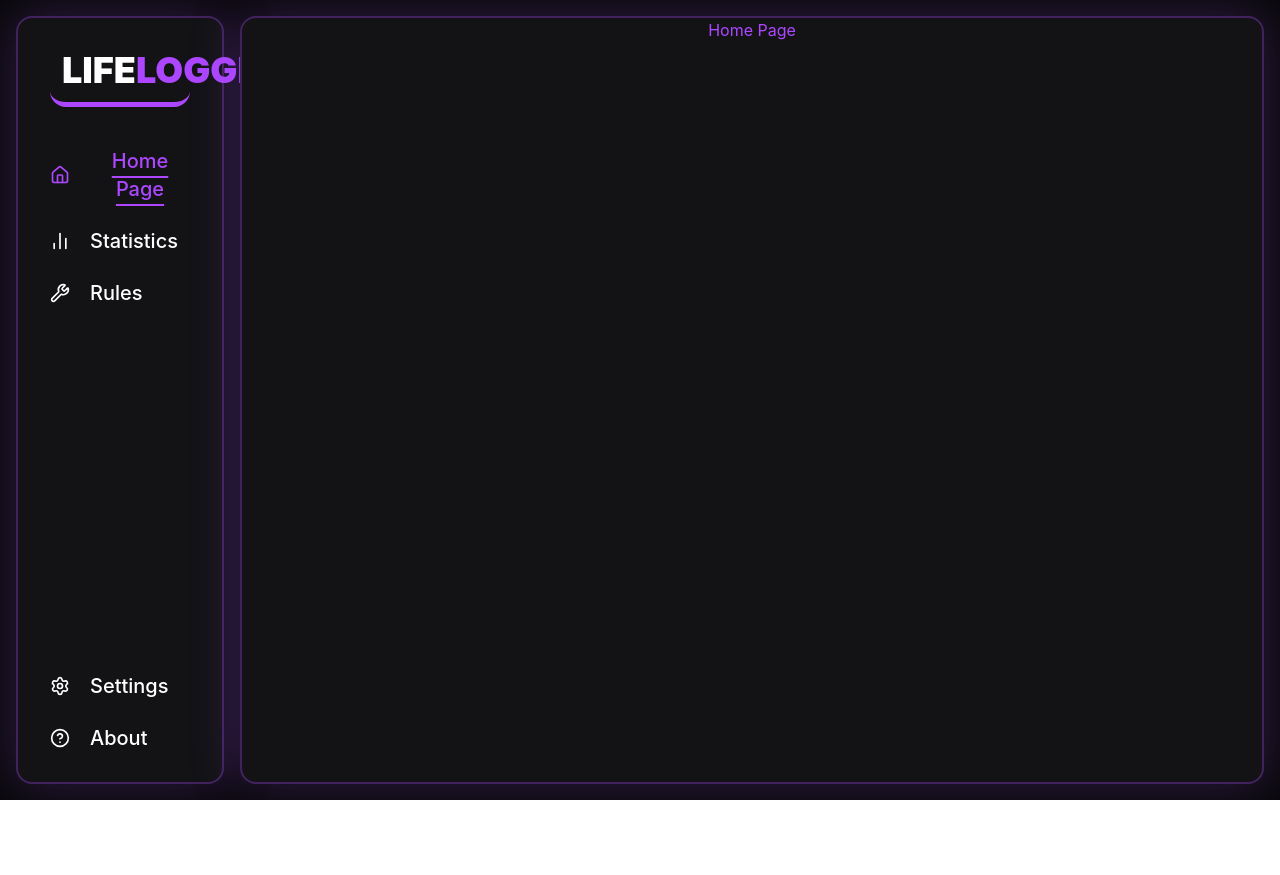
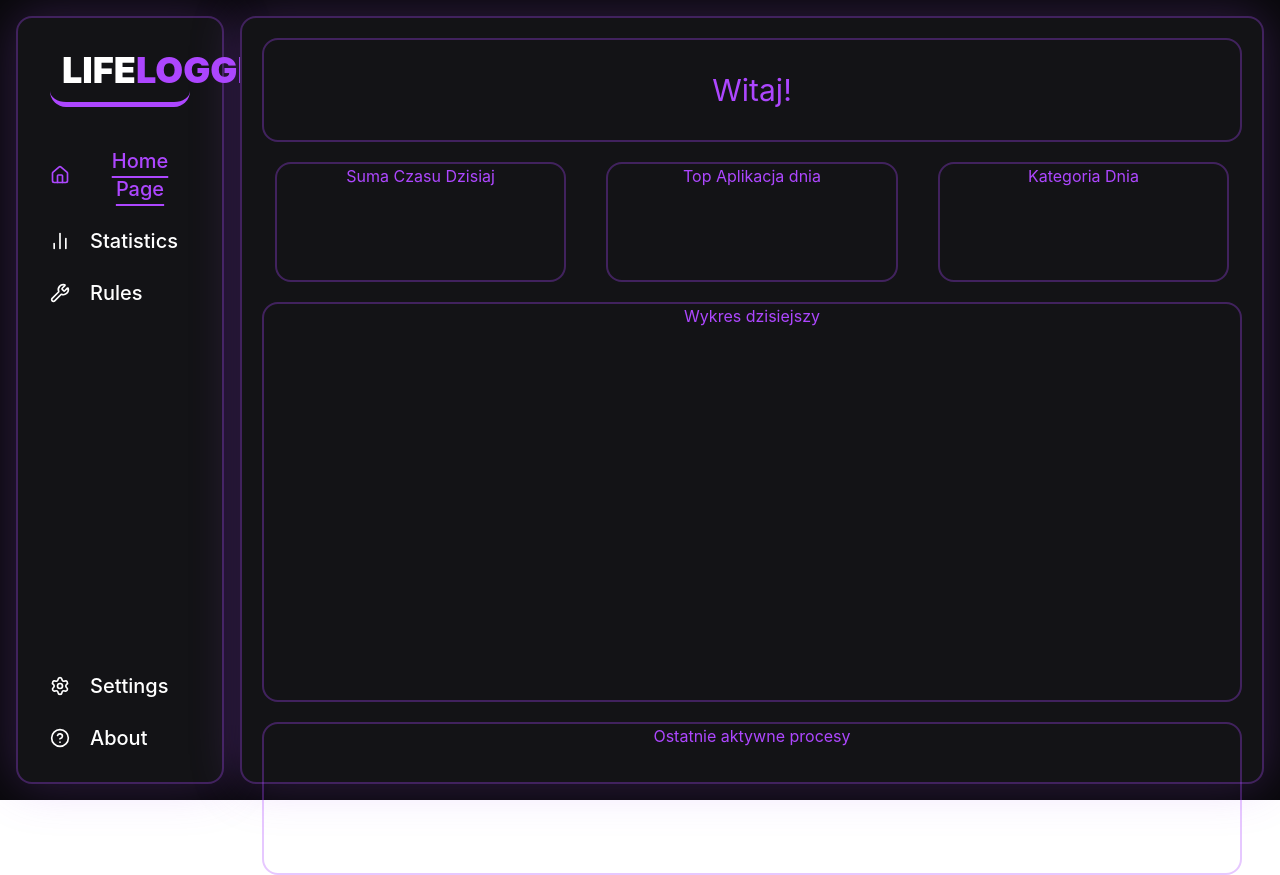
Before and after one commit to kubaMiczuu/The-Life-Logger, a React (Vite) app in the folder frontend-react/: page / in a window 1280 px wide. Before the commit the page ends 800 px from the top, so only its background shows below. Built offline with nearby package versions, Linux system fonts and the light colour scheme; no server answers.

Commit message:
feat: add basic layout for Home Page

```diff
--- a/frontend-react/src/App.tsx
+++ b/frontend-react/src/App.tsx
@@ -22,6 +22,7 @@ createRoot(document.getElementById('root')!).render(
                     <Route path="/settings" element={<Settings/>} />
                     <Route path="/about" element={<About/>} />
                 </Routes>
+
             </div>
         </BrowserRouter>
     </StrictMode>,
--- a/frontend-react/src/components/LoadingPage.tsx
+++ b/frontend-react/src/components/LoadingPage.tsx
@@ -1,14 +1,14 @@
 const LoadingPage = () => {
     return (
-        <div className="min-h-screen bg-[#09090b] flex flex-col items-center justify-center p-4">
-            <div className="bg-[#131316] border border-purple-500/30 p-10 rounded-2xl shadow-[0_0_50px_rgba(168,85,247,0.25)] text-center">
-                <h1 className="text-5xl font-black text-white mb-2">
+        <div className="flex flex-col items-center justify-center p-4 w-5/6">
+            <div className="bg-[#131316] border border-purple-500/30 p-15 rounded-2xl shadow-[0_0_50px_rgba(168,85,247,0.25)] text-center">
+                <h1 className="text-6xl font-black text-white mb-2 border-b-5 rounded-2xl border-purple-500 p-3 pt-0 cursor-default">
                     LIFE<span className="text-purple-500">LOGGER</span>
                 </h1>
-                <p className="text-zinc-400 text-lg">Welcome to your life</p>
+                <p className="text-zinc-400 text-2xl mt-5">Welcome to your life</p>
                 <div className="mt-6 flex gap-3 justify-center">
                     <div className="h-2 w-2 rounded-full bg-purple-500 animate-ping"></div>
-                    <span className="text-xs uppercase tracking-widest text-purple-400 font-bold">Connecting to the server</span>
+                    <span className="text-xs uppercase tracking-widest text-purple-400 font-bold">Loading your data...</span>
                 </div>
             </div>
         </div>
--- a/frontend-react/src/pages/HomePage.tsx
+++ b/frontend-react/src/pages/HomePage.tsx
@@ -1,8 +1,81 @@
+import { useEffect, useState } from 'react';
+import axios from 'axios';
+import LoadingPage from '../components/LoadingPage';
 
 const HomePage = () => {
+    const [isLoading, setIsLoading] = useState(true);
+
+    const [todayProcessStats, setTodayProcessStats] = useState<[]>([]);
+    const [todayTimeStat, setTodayTimeStat] = useState<number>(0);
+    const [todayTopApplication, setTodayTopApplication] = useState<[]>([]);
+    const [todayTopCategory, setTodayTopCategory] = useState<[]>([]);
+
+    useEffect(() => {
+        axios.get('http://localhost:8080/api/stats/summary', {
+            params: {range: "daily"}
+        })
+            .then(res => {
+                const data = res.data;
+                const processData = res.data.processStats;
+                const categoryData = res.data.categoryStats;
+
+                let todayTime = 0;
+                processData.map((data: { durationSeconds: number; }) => {
+                    todayTime += data.durationSeconds;
+                })
+                setTodayTimeStat(todayTime);
+
+                setTodayTopApplication(processData[0]);
+
+                setTodayTopCategory(categoryData[0]);
+
+                setTodayProcessStats(data.processStats);
+                setIsLoading(false);
+            })
+            .catch(err => {
+                console.log(err)
+                setIsLoading(false);
+            });
+    }, []);
+
+
+    if (isLoading) return <LoadingPage />;
+
+    {console.log(todayProcessStats)}
+    {console.log(todayTopApplication)}
+    {console.log(todayTopCategory)}
+    {console.log(todayTimeStat)}
+
     return (
         <div className="bg-[#131316] border-2 border-purple-500/30 rounded-2xl shadow-[0_0_50px_rgba(168,85,247,0.25)] text-center w-5/6">
-            <h1 className={`text-purple-500`}>Home Page</h1>
+
+            <h1 className={`text-purple-500 p-8 text-3xl border-2 border-purple-500/30 rounded-2xl m-5`}>Witaj!</h1>
+
+            <div className="flex flex-row justify-center border-purple-500/30 rounded-2xl gap-10">
+
+                <div className="w-2/7 h-30 border-2 border-purple-500/30 rounded-2xl text-purple-500 ">
+                    Suma Czasu Dzisiaj
+                </div>
+
+                <div className="w-2/7 border-2 border-purple-500/30 rounded-2xl text-purple-500 ">
+                    Top Aplikacja dnia
+                </div>
+
+                <div className="w-2/7 border-2 border-purple-500/30 rounded-2xl text-purple-500 ">
+                    Kategoria Dnia
+                </div>
+
+            </div>
+
+
+            <div className={`m-5 h-100 border-2 border-purple-500/30 rounded-2xl text-purple-500`}>
+                Wykres dzisiejszy
+            </div>
+
+            <div className={`m-5 h-1/5 border-2 border-purple-500/30 rounded-2xl text-purple-500`}>
+                Ostatnie aktywne procesy
+            </div>
+
         </div>
         )
 }
```
